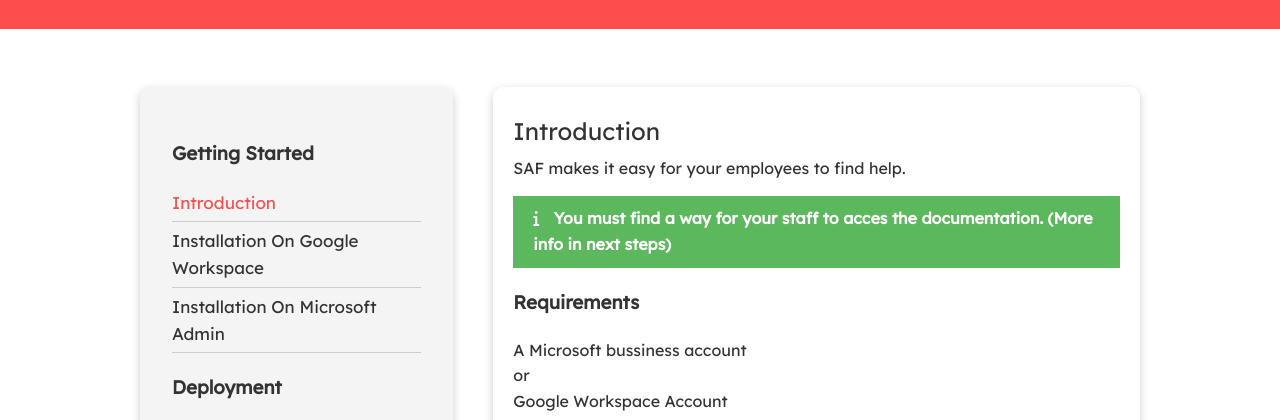
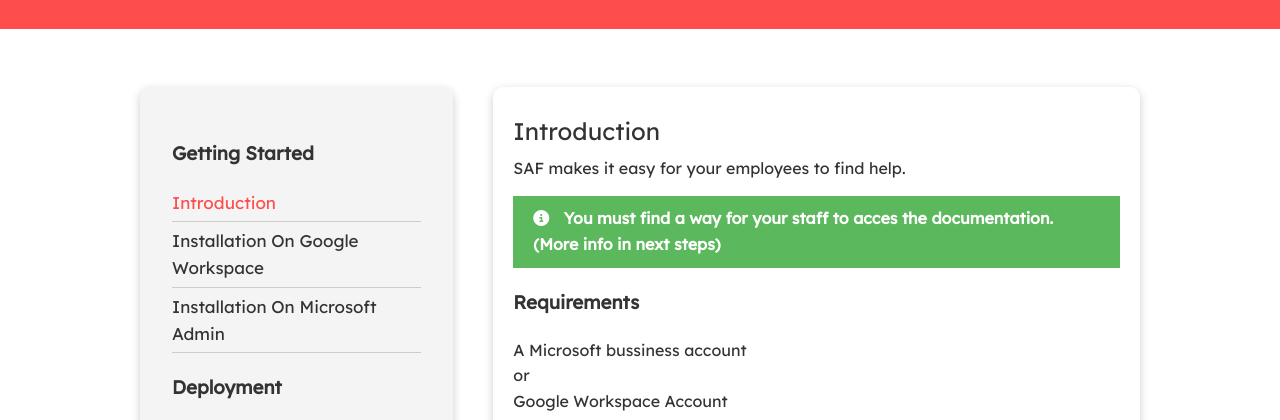
Before and after one commit to TheSAFComapny/Web, a website: page documentation/1docs.html in a window 1280 px wide. Shown: the part 310-730 px from the top of the page. Drawn offline with Linux system fonts and the light colour scheme; a script that the page names is missing; files whose address does not match are found by name.

Commit message:
fixed some small 🐛

```diff
--- a/documentation/1docs.html
+++ b/documentation/1docs.html
@@ -64,7 +64,7 @@
                 <p>SAF makes it easy for your employees to find help.</p>
 
                 <div class="alert alert-success">
-                    <i class="fas fa-info"></i> You must find a way for your staff to acces the documentation. (More info in next steps)
+                    <i class="fa-solid fa-circle-info"></i> You must find a way for your staff to acces the documentation. (More info in next steps)
                 </div>
 
                 <h3>Requirements</h3>
```
